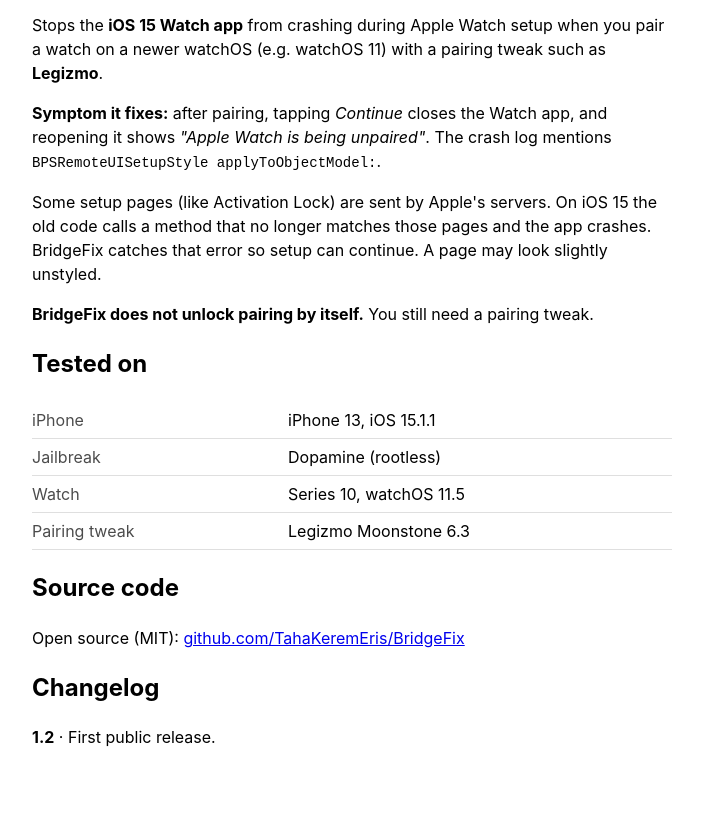
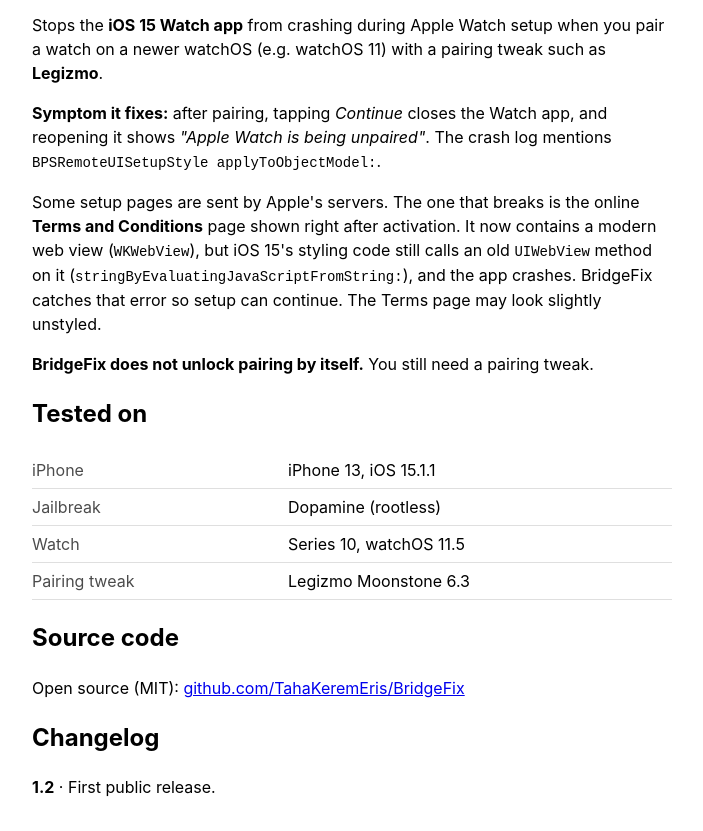
Before and after one commit to TahaKeremEris/repo, a plain HTML site: page depictions/bridgefix/index.html in a window 1280 px wide. Shown: the part 83-914 px from the top of the page, without its empty margins (288-991 px from the left). Before the commit the page ends 864 px from the top, so only its background shows below. Drawn offline with Linux system fonts and the light colour scheme.

Commit message:
Explain the real cause: Terms page WKWebView selector
Confirmed from a sysdiagnose: BPSRemoteUISetupStyle calls
-[WKWebView stringByEvaluatingJavaScriptFromString:] on the online
Terms and Conditions page.

Co-Authored-By: Claude Opus 5.5 <noreply@anthropic.com>

```diff
--- a/depictions/bridgefix/depiction.json
+++ b/depictions/bridgefix/depiction.json
@@ -10,7 +10,7 @@
       "views": [
         {
           "class": "DepictionMarkdownView",
-          "markdown": "Stops the **iOS 15 Watch app** from crashing during Apple Watch setup when you pair a watch on a newer watchOS (e.g. watchOS 11) with a pairing tweak such as **Legizmo**.\n\n**Symptom it fixes:** after pairing, tapping *Continue* closes the Watch app, and reopening it shows *\"Apple Watch is being unpaired\"*. The crash log mentions `BPSRemoteUISetupStyle applyToObjectModel:`.\n\nSome setup pages (like Activation Lock) are sent by Apple's servers. On iOS 15 the old code calls a method that no longer matches those pages and the app crashes. BridgeFix catches that error so setup can continue. A page may look slightly unstyled.\n\n**BridgeFix does not unlock pairing by itself.** You still need a pairing tweak."
+          "markdown": "Stops the **iOS 15 Watch app** from crashing during Apple Watch setup when you pair a watch on a newer watchOS (e.g. watchOS 11) with a pairing tweak such as **Legizmo**.\n\n**Symptom it fixes:** after pairing, tapping *Continue* closes the Watch app, and reopening it shows *\"Apple Watch is being unpaired\"*. The crash log mentions `BPSRemoteUISetupStyle applyToObjectModel:`.\n\nSome setup pages are sent by Apple's servers. The one that breaks is the online **Terms and Conditions** page shown right after activation. It now contains a modern web view (`WKWebView`), but iOS 15's styling code still calls an old `UIWebView` method on it (`stringByEvaluatingJavaScriptFromString:`), and the app crashes. BridgeFix catches that error so setup can continue. The Terms page may look slightly unstyled.\n\n**BridgeFix does not unlock pairing by itself.** You still need a pairing tweak."
         },
         { "class": "DepictionSeparatorView" },
         { "class": "DepictionHeaderView", "title": "Tested on" },
--- a/depictions/bridgefix/index.html
+++ b/depictions/bridgefix/index.html
@@ -26,9 +26,11 @@ watch on a newer watchOS (e.g. watchOS 11) with a pairing tweak such as <b>Legiz
 shows <i>"Apple Watch is being unpaired"</i>. The crash log mentions
 <code>BPSRemoteUISetupStyle applyToObjectModel:</code>.</p>
 
-<p>Some setup pages (like Activation Lock) are sent by Apple's servers. On iOS 15 the old code calls
-a method that no longer matches those pages and the app crashes. BridgeFix catches that error so
-setup can continue. A page may look slightly unstyled.</p>
+<p>Some setup pages are sent by Apple's servers. The one that breaks is the online
+<b>Terms and Conditions</b> page shown right after activation. It now contains a modern web view
+(<code>WKWebView</code>), but iOS 15's styling code still calls an old <code>UIWebView</code> method on it
+(<code>stringByEvaluatingJavaScriptFromString:</code>), and the app crashes. BridgeFix catches that
+error so setup can continue. The Terms page may look slightly unstyled.</p>
 
 <p><b>BridgeFix does not unlock pairing by itself.</b> You still need a pairing tweak.</p>
 
```
